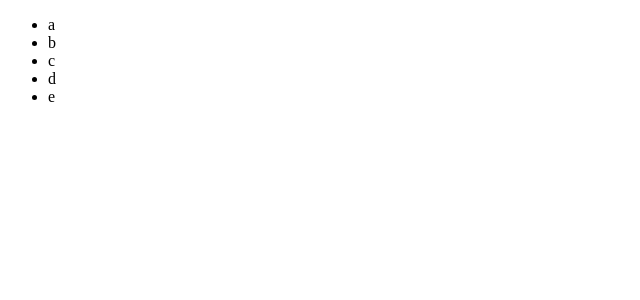
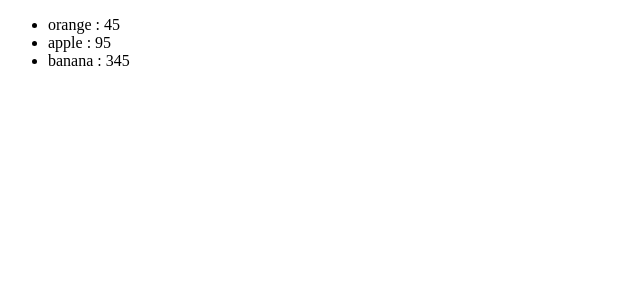
Before and after one commit to Shyamsundar-techversant/Rect_brocode, a React (Vite) app: page / in a window 1280 px wide. Shown: the top 300 px of the page, without its empty margins (0-640 px from the left). Built offline with nearby package versions, Linux system fonts and the light colour scheme.

Commit message:
rendering list - array of object,sorting (aplphabetical & numerical)

```diff
--- a/src/List.jsx
+++ b/src/List.jsx
@@ -1,6 +1,11 @@
 function List(){
-    const fruits = ["a","b","c","d","e"];
-    const listItmes = fruits.map(fruit =><li>{fruit}</li>)
+    const fruits = [{id :1,name : "apple",calories : 95},
+                    {id:2,name : "orange",calories:45},
+                    {id:3,name : "banana",calories:345}
+                ];
+    // fruits.sort((a,b)=>a.name.localeCompare(b.name)); //Sort alphabetic
+    fruits.sort((a,b)=>a.calories - b.calories);
+    const listItmes = fruits.map(fruit =><li key={fruit.id}>{fruit.name} : {fruit.calories}</li>)
     return(<ul>{listItmes}</ul>);
 }
 export default List;
```
